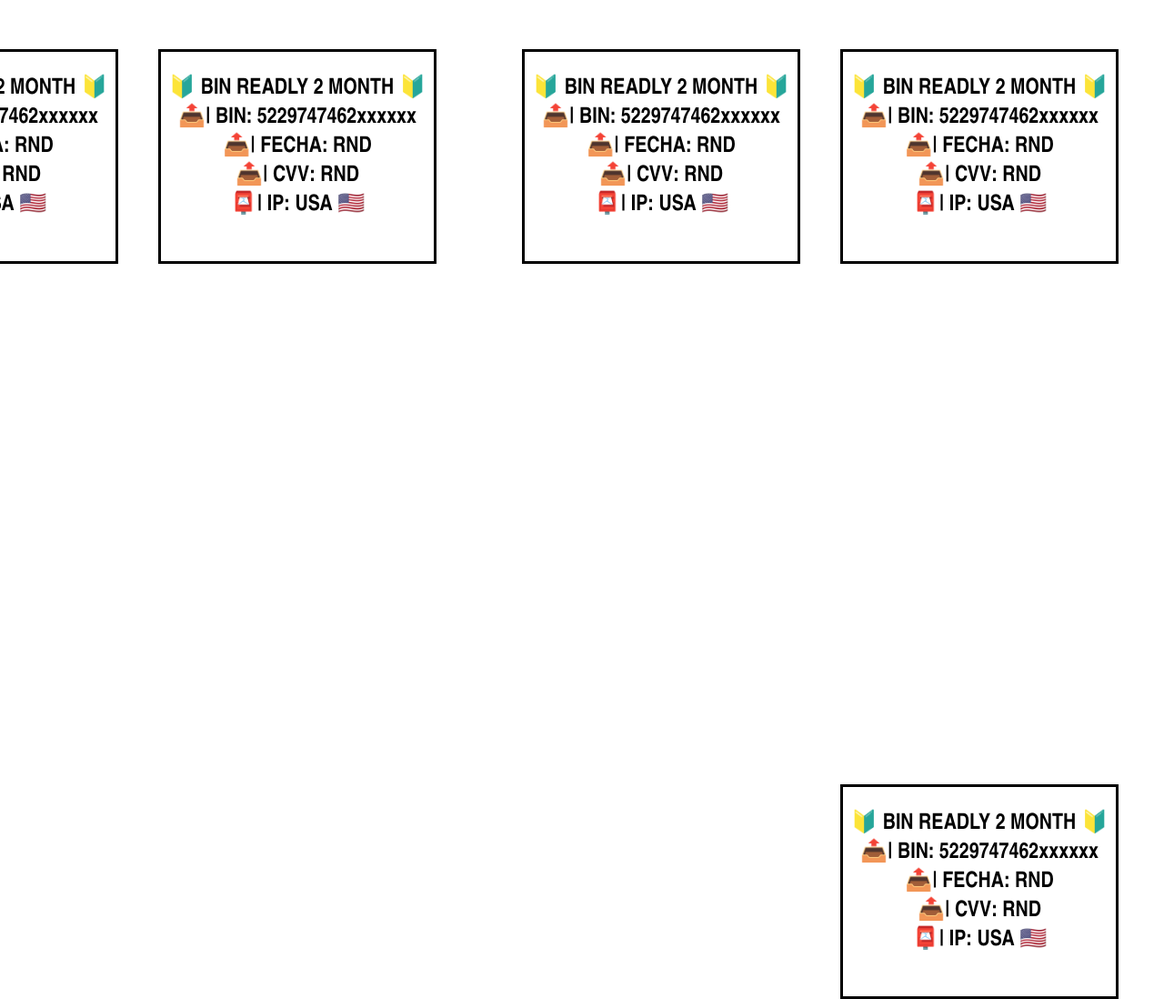
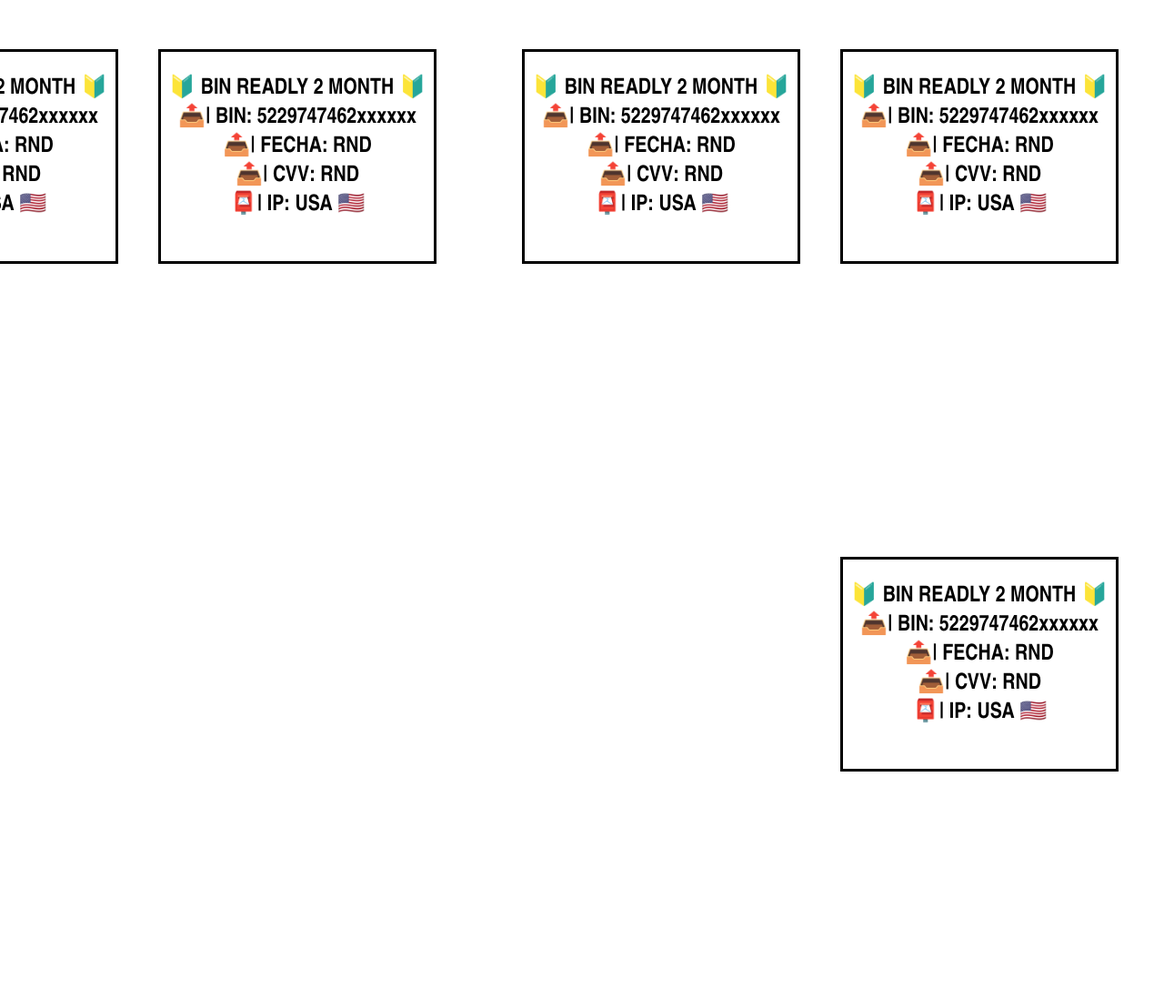
Before and after one commit to Pro-bin/Pro-bin.github.io, a plain HTML site: page index.html in a window 1280 px wide. Shown: the part 402-1500 px from the top of the page at 91% size. After the commit the page ends 1250 px from the top, so only its background shows below. Drawn offline with Linux system fonts and the light colour scheme.

Commit message:
Update estilos.css

```diff
--- a/estilos.css
+++ b/estilos.css
@@ -87,6 +87,6 @@ nav a{
   border-style: solid;
   position: absolute;
   right: 50px;
-  bottom: -700px;
+  bottom: -450px;
 
 }
```
